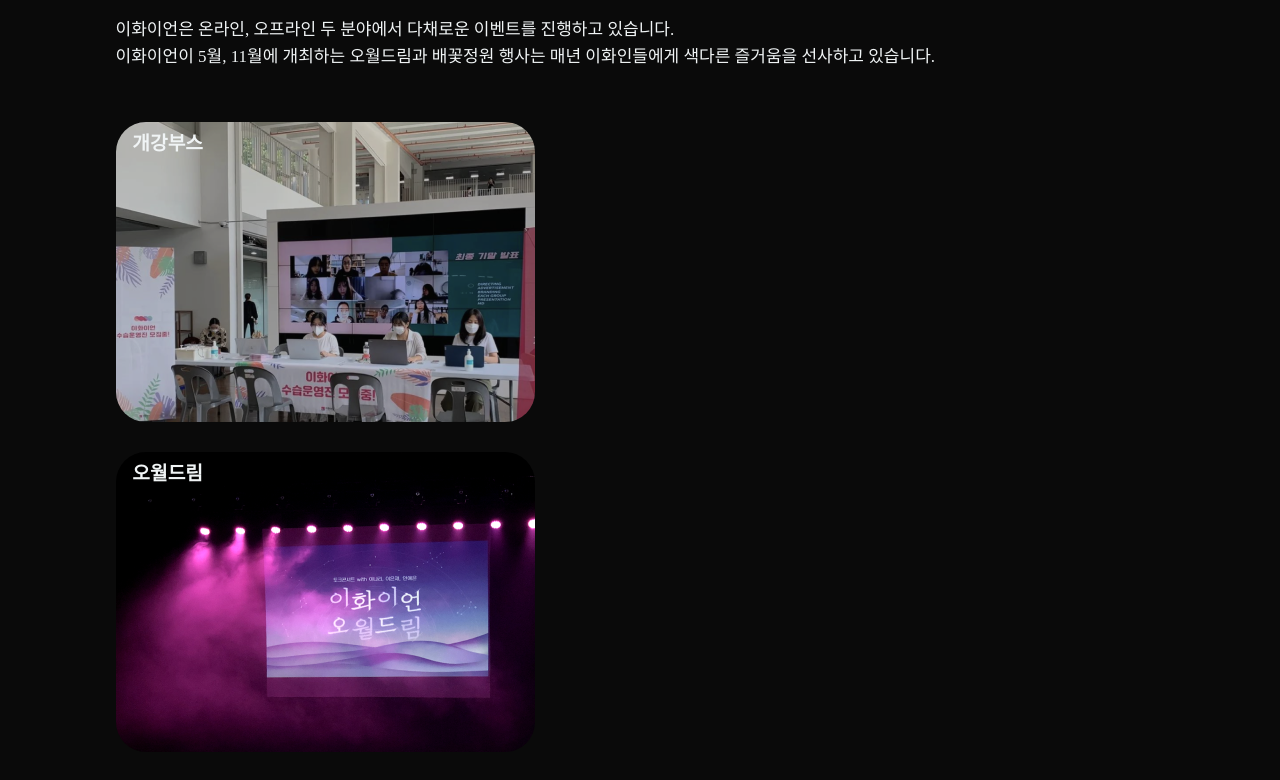
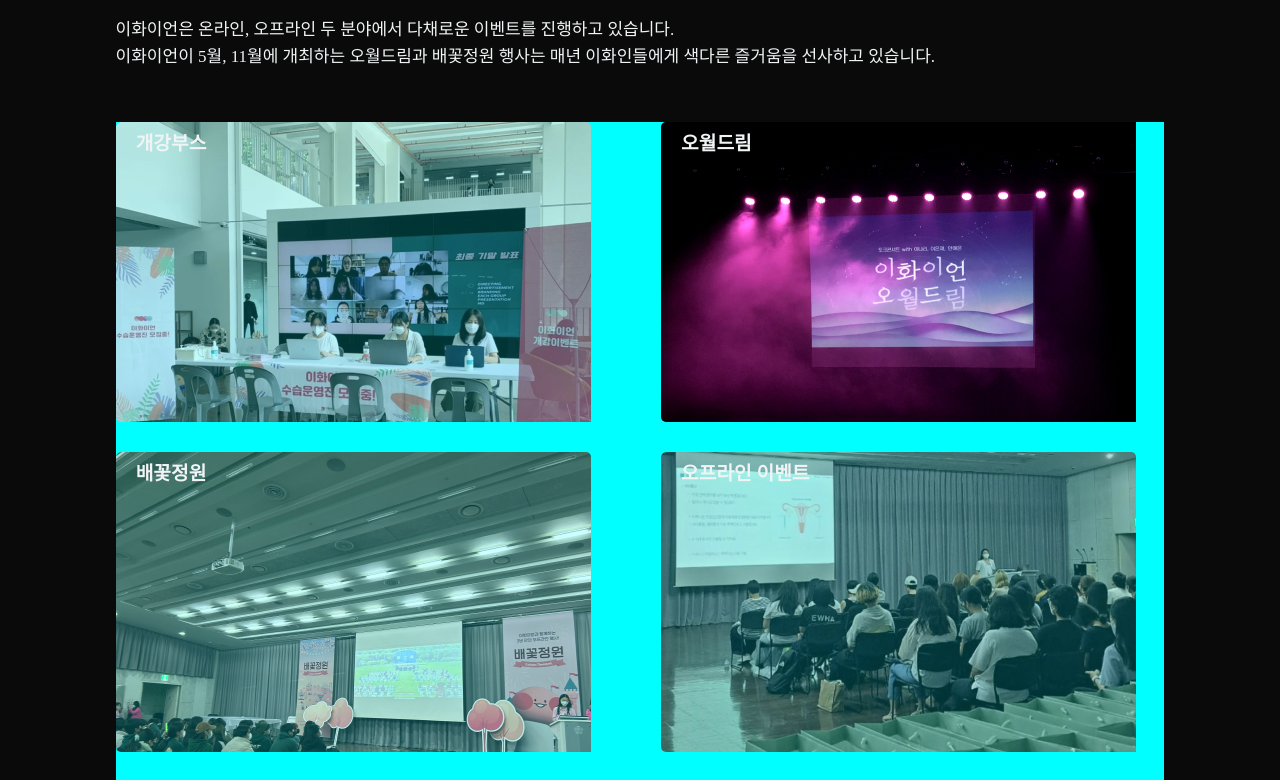
Before and after one commit to hyeinNa/recruiting_2023, a React (Create React App) app in the folder client/: page / in a window 1280 px wide. Shown: the part 2525-3305 px from the top of the page. Built offline with nearby package versions, Linux system fonts and the light colour scheme; no server answers; a web font is replaced by a local one.

Commit message:
이벤트 수정중

```diff
--- a/client/src/components/views/EventPages/EventPages.css
+++ b/client/src/components/views/EventPages/EventPages.css
@@ -42,59 +42,72 @@
 }
 
 .event_pic {
-    justify-content: space-between;
+    justify-content: center;
     float: left;
     display: flex;
-    flex-direction: row;
+    flex-direction: column;
+
+    align-items: center;
+    margin: 0 auto;
+
+    width: 100%;
 
 }
 
+.event_pic_inner {
+    display: flex;
+    flex-direction: row;
+    justify-content: space-between;
+    align-items: center;
+    background-color: aqua;
+}
+
 .classopeningbooth {
-    width: 40%;
+    width: 48%;
     height: 300px;
     background-image: url(../../../../public/img/event/classopen.png);
-    border-radius: 30px;
+    border-radius: 5px;
     background-repeat: no-repeat;
-    margin-right: 30px;
+
     margin-bottom: 30px;
 }
 
 .may {
-    width: 40%;
+    width: 48%;
     height: 300px;
     background-image: url(../../../../public/img/event/may.png);
-    border-radius: 30px;
+    border-radius: 5px;
     background-repeat: no-repeat;
-    margin-right: 30px;
+
     margin-bottom: 30px;
 }
 
 .pearflowergarden {
-    width: 40%;
+    width: 48%;
     height: 300px;
     background-image: url(../../../../public/img/event/pearflower.png);
-    border-radius: 30px;
+    border-radius: 5px;
     background-repeat: no-repeat;
-    margin-right: 30px;
+
     margin-bottom: 30px;
 }
 
 .offlineevent {
-    width: 40%;
+    width: 48%;
     height: 300px;
     background-image: url(../../../../public/img/event/offline.png);
-    border-radius: 30px;
+    border-radius: 5px;
     background-repeat: no-repeat;
-    margin-right: 30px;
+
     margin-bottom: 30px;
 }
 
 .classopeningbooth_content, .may_content, .pearflowergarden_content, .offlineevent_content {
-    width: 100%;
     height: 100%;
     overflow: auto;
     padding-left: 4%;
     padding-top: 5px;
+    padding-right: 10%;
 }
 
 .classopeningbooth_title, .may_title, .pearflowergarden_title, .offlineevent_title {
@@ -107,20 +120,21 @@
 .classopeningbooth_description, .may_description, .pearflowergarden_description, .offlineevent_description {
     color: var(--toneDown-white);
     display: none;
+    font-size: 300;
 }
 
-.classopeningbooth:hover ~ .classopeningbooth_description {
+.classopeningbooth:hover .classopeningbooth_description {
     display: block;
 }
 
-.may:hover ~ .may_description {
+.may:hover  .may_description {
     display: block;
 }
 
-.pearflowergarden:hover ~ .pearflowergarden_description {
+.pearflowergarden:hover  .pearflowergarden_description {
     display: block;
 }
 
-.offlineevent:hover ~ .classopeningbooth_description {
+.offlineevent:hover  .offlineevent_description {
     display: block;
 }
--- a/client/src/components/views/EventPages/EventPages.js
+++ b/client/src/components/views/EventPages/EventPages.js
@@ -15,6 +15,7 @@
 
 
                     <div className="events_pic">
+                        <div className="event_pic_inner">
                         <div className="classopeningbooth">
                             <div className="classopeningbooth_content">
                                 <div className="classopeningbooth_title">개강부스</div>
@@ -64,7 +65,9 @@
                                 </div>
                             </div>
                         </div>
+                        </div>
 
+                        <div className="event_pic_inner">
                         <div className="pearflowergarden">
                             <div className="pearflowergarden_content">
                                 <div className="pearflowergarden_title">배꽃정원</div>
@@ -114,6 +117,8 @@
                                 </div>
                             </div>
                         </div>
+                        </div>
+
 
                     </div>
                 </div>
```
